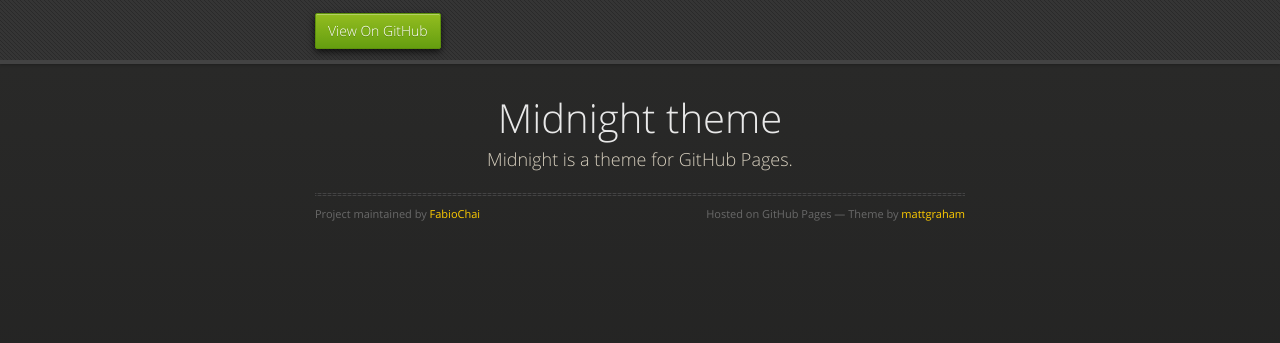
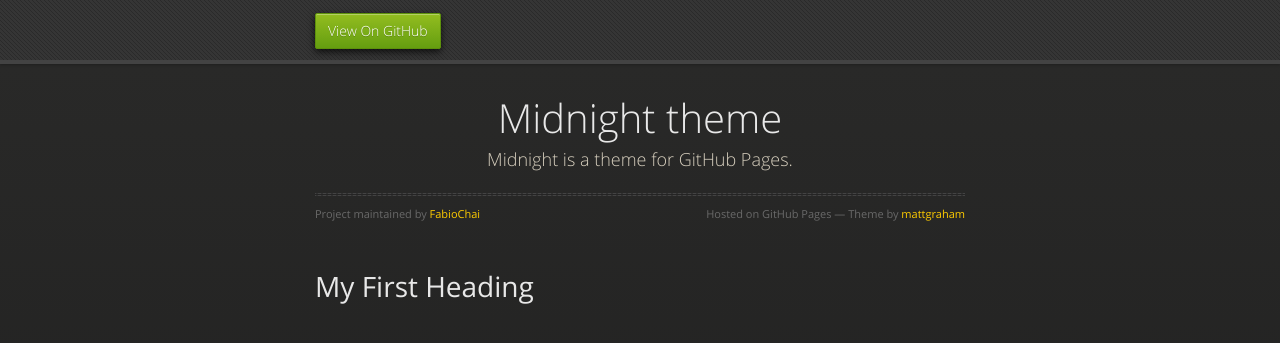
Before and after one commit to FabioChai/FabioChai.github.io, a Jekyll site: the page built from index.md, in a window 1280 px wide. Shown: the top 343 px of the page. Built offline with Jekyll 4.4.1, drawn with Linux system fonts in a browser that asks for light colours.

Commit message:
Update index.md

```diff
--- a/index.md
+++ b/index.md
@@ -1,3 +1,7 @@
 ---
 layout: default
+title: Test Title
+description: Test Description
 ---
+
+# My First Heading
```
